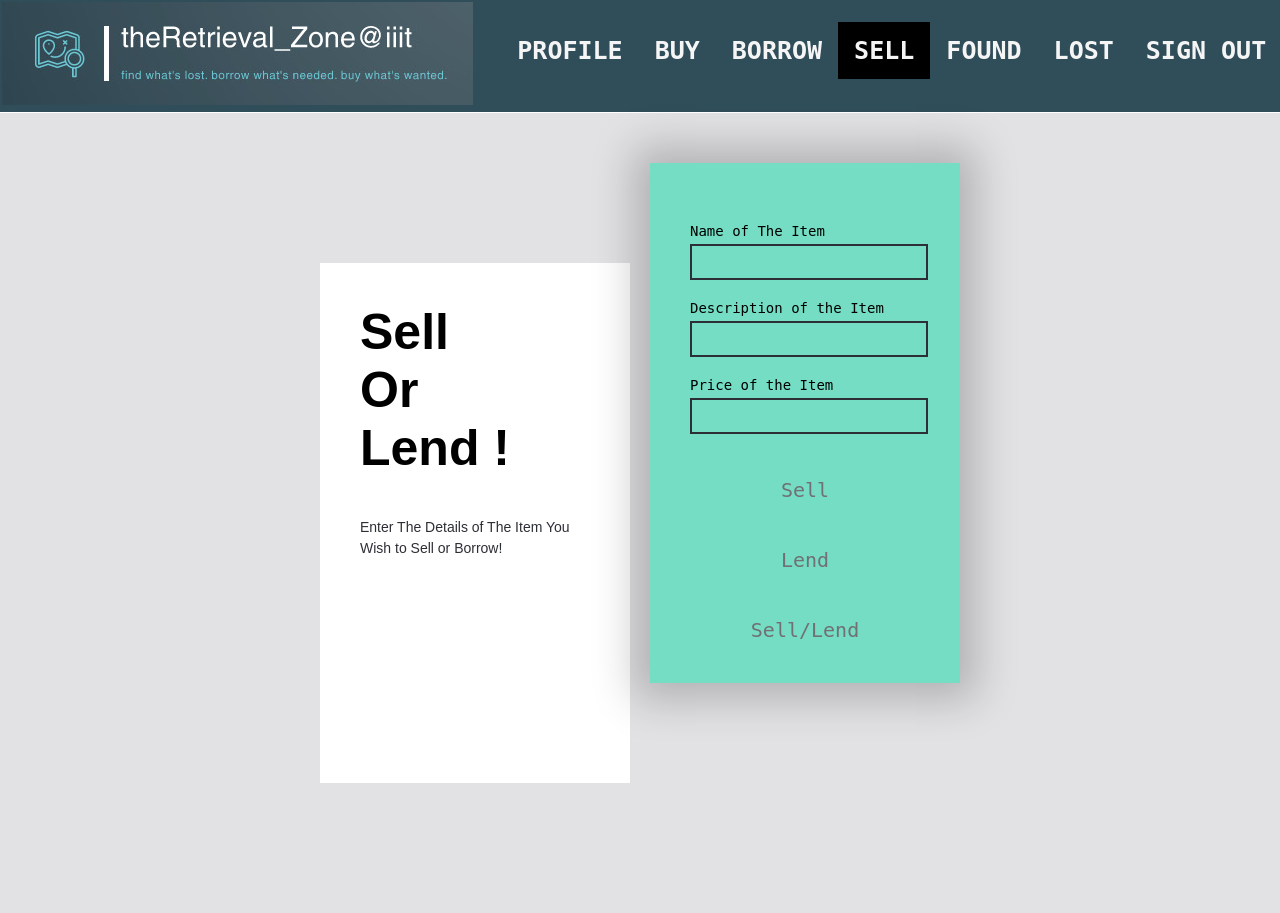
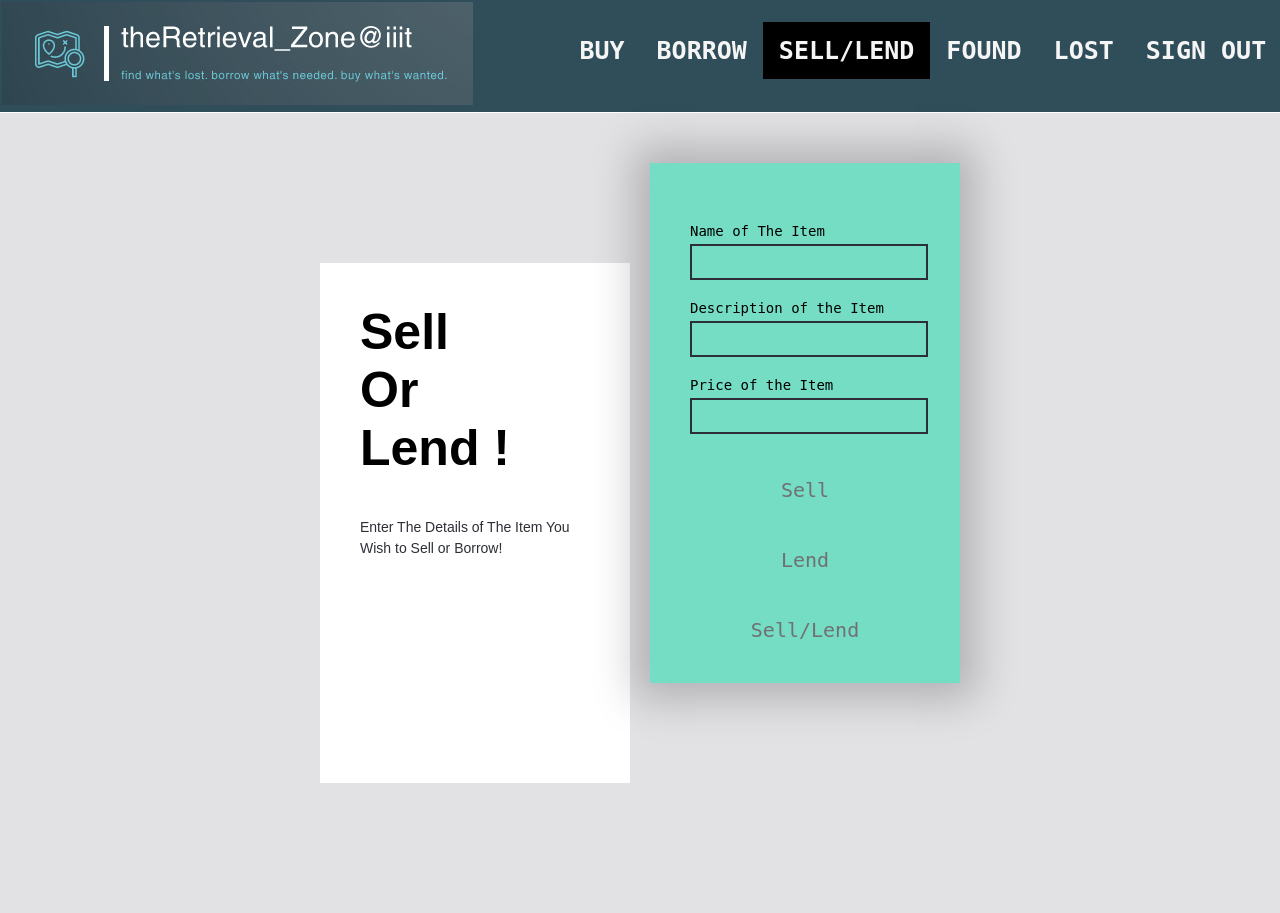
Before and after one commit to hemanth-sunkireddy/ISS_Hackhaton, a Flask app: page /sell.html in a window 1280 px wide. Run offline with Flask 3, Linux system fonts and the light colour scheme; some web fonts are replaced.

Commit message:
Update sell.html

```diff
--- a/templates/sell.html
+++ b/templates/sell.html
@@ -7,7 +7,7 @@
   <li><a href="/index.html">SIGN OUT</a></li>
   <li><a href="/lostView.html">LOST</a></li>
   <li><a href="/foundView.html">FOUND</a></li>
-  <li><a href="/sell.html" a class="active">SELL</a></li>
+  <li><a href="/sell.html" a class="active">SELL/LEND</a></li>
   <li><a href="/borrow.html">BORROW</a></li>
   <li><a href="/buy.html">BUY</a></li>
   <li><a href="/studentProfile.html">PROFILE</a></li>
```
